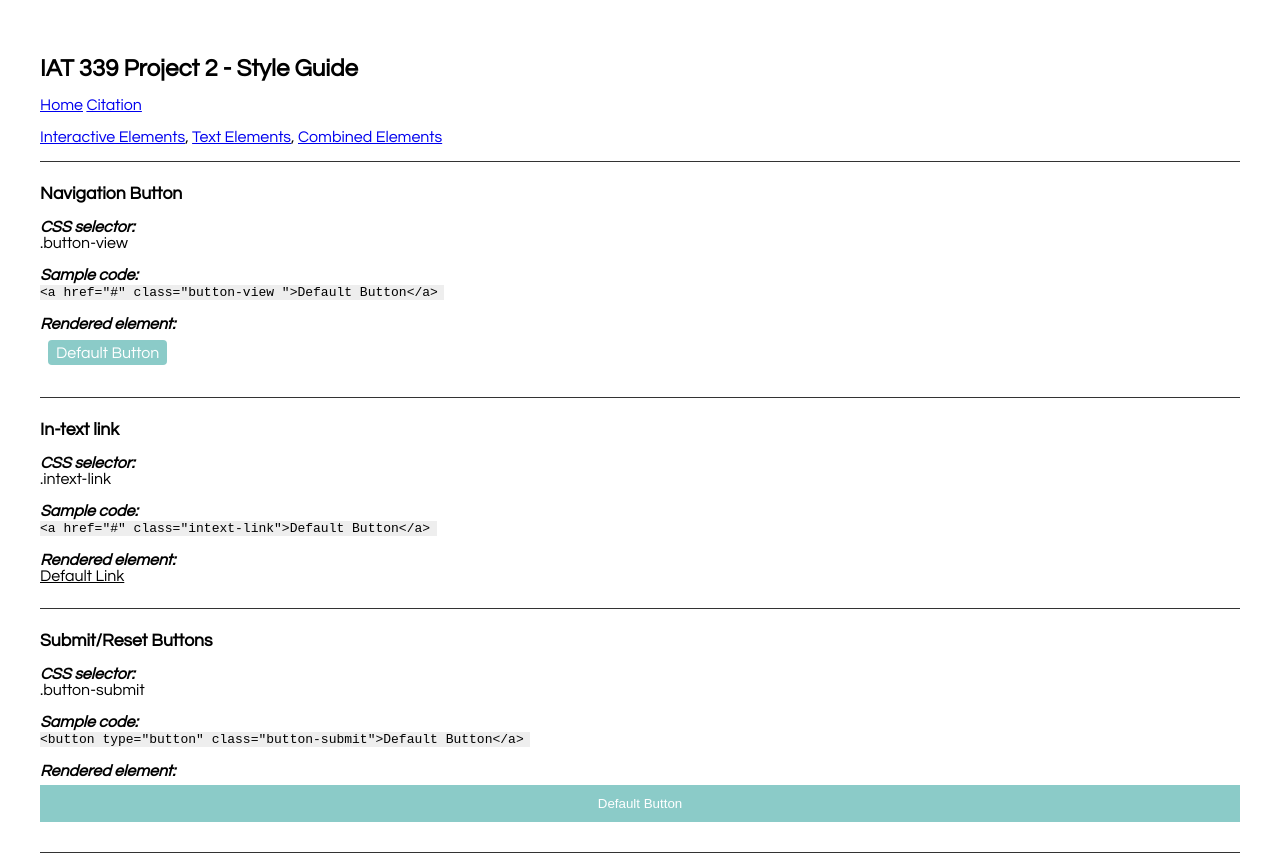
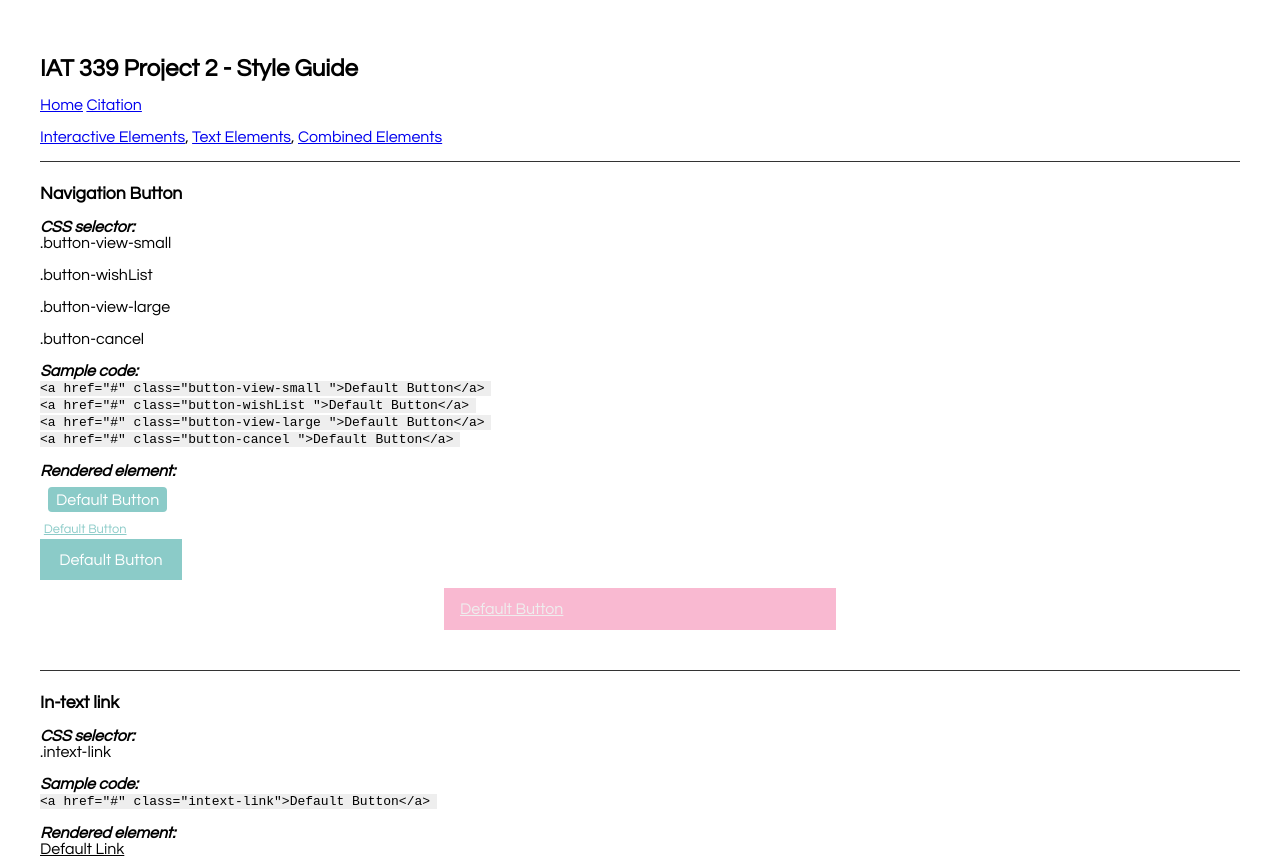
Before and after one commit to alllc/Project-2, a plain HTML site: page style_guide.html in a window 1280 px wide. Shown: the top 860 px of the page. Drawn offline with Linux system fonts and the light colour scheme.

Commit message:
product list

```diff
--- a/css/style-sheet.css
+++ b/css/style-sheet.css
@@ -32,7 +32,7 @@ section code {
 */
 
 /* Styling for the navigation button */
-.button-view {
+.button-view-small {
   margin:0.5em;
   display: inline-block;
     border: none;
@@ -45,9 +45,58 @@ section code {
     transition: background-color 0.5s ease-out;
 }
 
-.button-view:hover, .button-nav:focus {
-    background-color: rgb(138,203,230);
+.button-view-small:hover, .button-view-small:focus {
+    background-color: #A8C7FF;
 }
+
+
+.button-wishList {
+    display: inline-block;
+    border: none;
+    padding: 0.2em 0.3em;
+    color: rgb(139,203,200);
+    font-size: 0.8em;
+    border-radius: 0.25em;
+    text-decoration: underline;
+}
+
+.button-view-large {
+  display: inline-block;
+  border: none;
+  padding: 0.8em 1.2em;
+  color: #fff;
+  background-color: rgb(139,203,200);
+  text-decoration: none;
+  -webkit-transition: background-color 0.5s ease-out;
+  transition: background-color 0.5s ease-out;
+}
+
+.button-view-large:hover, .button-view-large:focus {
+  background-color: #A8C7FF;
+}
+
+.button-cancel {
+  background-color: rgba(236,23,105,0.3);
+    color: #eee;
+    padding: 0.8em 1em;
+    margin-top: 0.5em;
+    border: none;
+    cursor: pointer;
+    width: 30%;
+    margin-left:auto;
+    margin-right:auto;
+    display:block;
+}
+
+.button-checkout {
+    width: 60%;
+    margin: 0 auto;
+    display: block;
+    text-align: center;
+     -webkit-transition: background-color 0.5s ease-out;
+    transition: background-color 0.5s ease-out;
+}
+/* Intext link */
 
 .intext-link {
   display: inline-block;
--- a/style_guide.html
+++ b/style_guide.html
@@ -35,13 +35,22 @@
 	        <h2>Navigation Button</h2>
 
 	         	<h3>CSS selector:</h3>
-	            	<p class="info-left">.button-view</p>
+	            	<p >.button-view-small</p>
+                <p >.button-wishList</p>
+                <p >.button-view-large</p>
+                <p >.button-cancel</p>
 
 	         	<h3>Sample code:</h3>
-	           		<code>&lt;a href="#" class="button-view "&gt;Default Button&lt;/a&gt;</code>
+	           		<code>&lt;a href="#" class="button-view-small "&gt;Default Button&lt;/a&gt;</code><br>
+                <code>&lt;a href="#" class="button-wishList "&gt;Default Button&lt;/a&gt;</code><br>
+                <code>&lt;a href="#" class="button-view-large "&gt;Default Button&lt;/a&gt;</code><br>
+                <code>&lt;a href="#" class="button-cancel "&gt;Default Button&lt;/a&gt;</code>
 
 	        	<h3>Rendered element:</h3>
-	           		<a class="button-view" href="#">Default Button</a>
+                <a class="button-view-small" href="#">Default Button</a><br>
+	           		<a class="button-wishList" href="#">Default Button</a><br>
+                <a class="button-view-large" href="#">Default Button</a><br>
+                <a class="button-cancel" href="#">Default Button</a><br>
 	        </section>
 
 			<!-- Default in-text link styling section -->
```
Also changed, not shown: ChairPage.html (+10 -10 lines), TablePage.html (+5 -5 lines), css/main.css (+4 -3 lines).
